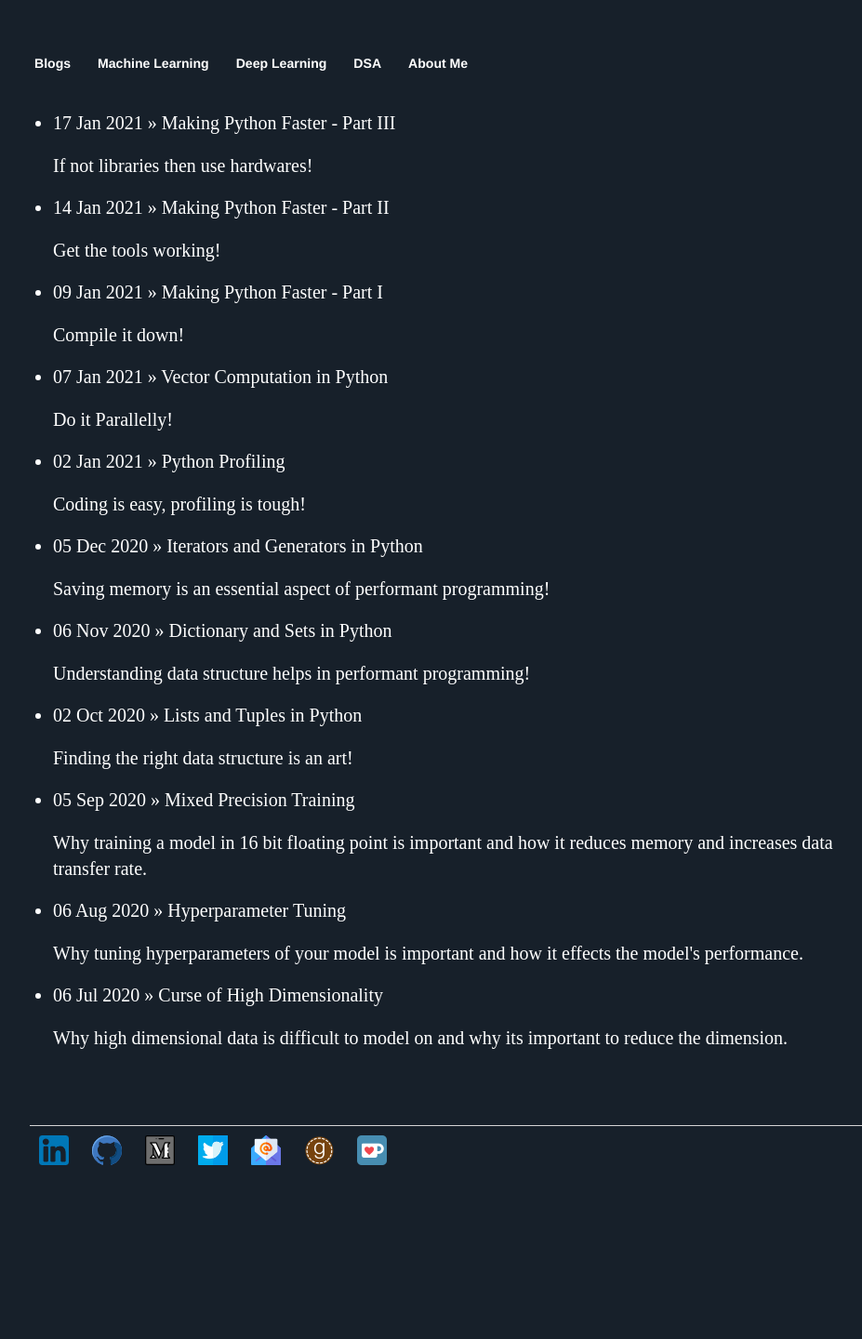
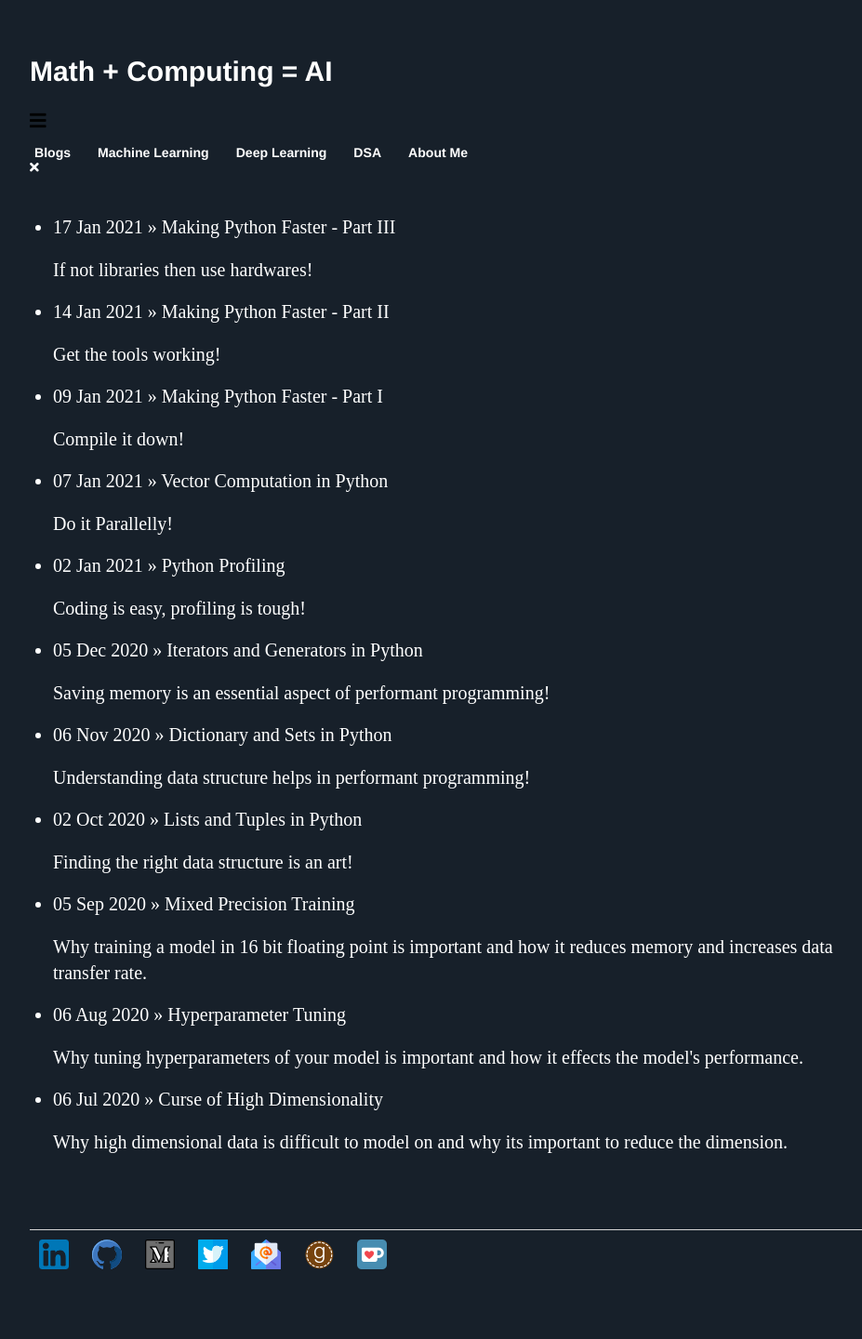
Before and after one commit to Mayurji/mayurji.github.io, a Jekyll site: the page built from index.html, in a window 1280 px wide. Shown: the whole page at 93% size, without its empty margins (96-1023 px from the left). Built offline with Jekyll 4.4.1, drawn with Linux system fonts in a browser that asks for light colours; nearby versions of some CDN libraries; before the commit the page ends 1328 px from its top, so only the background shows below that.

Commit message:
Update default.html

```diff
--- a/_layouts/default.html
+++ b/_layouts/default.html
@@ -5,21 +5,22 @@
 		<!-- link to main stylesheet -->
 		<meta name="viewport" content="width=device-width, initial-scale=1" />
 		<link rel="stylesheet" type="text/css" href="/css/main.css">
-		<link rel="stylesheet" type="text/scss" href="/css/nav_bar.scss">
 		<meta name="google-site-verification" content="Qml5-eorENd39vL-Z5OR_K_4Bj_tpO87ApQX8cGYQkc" />
+		<link rel="stylesheet" href="https://cdnjs.cloudflare.com/ajax/libs/font-awesome/5.12.0-2/css/all.min.css" integrity="sha256-46r060N2LrChLLb5zowXQ72/iKKNiw/lAmygmHExk/o=" crossorigin="anonymous" />
 
 	</head>
 	<body style="background-color:#17202a;" style="width:90%"> <!-- #d9d6d6 -->
-		<nav>
-    		     <ul>
-        		<!--<li><a href="/papers">Papers</a></li>-->
-        		<li><a href="/">Blogs</a></li>
+		 <nav>
+		    <div class="logo"><h1>Math + Computing = AI</h1></div>
+		    <div class="openMenu"><i class="fa fa-bars"></i></div>
+		    <ul class="mainMenu">
+			<li><a href="/">Blogs</a></li>
 			<li><a href="/machine-learning">Machine Learning</a></li>
 			<li><a href="/deep-learning">Deep Learning</a></li>
 			<li><a href="/data-structure-algorithms">DSA</a></li>
 			<li><a href="/about">About Me</a></li>
-    		    </ul>
-
+			<div class="closeMenu"><i class="fa fa-times"></i></div>
+		    </ul>
 		</nav>
 
 
@@ -52,5 +53,6 @@
 		</div>
 		-->
 		{% include head.html %}
+		<script src="/css/app.js"></script>
 	</body>
 </html>
```
